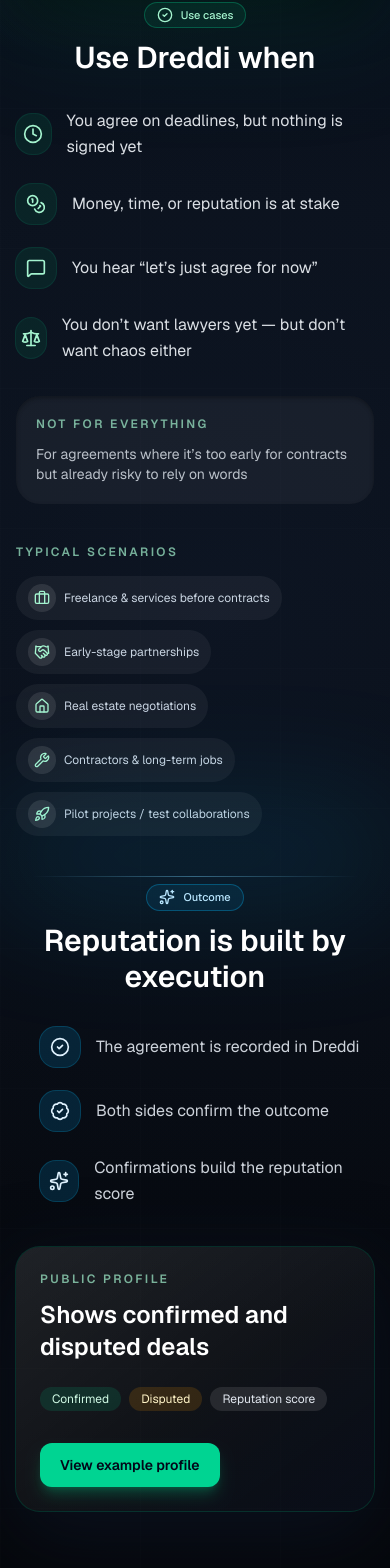
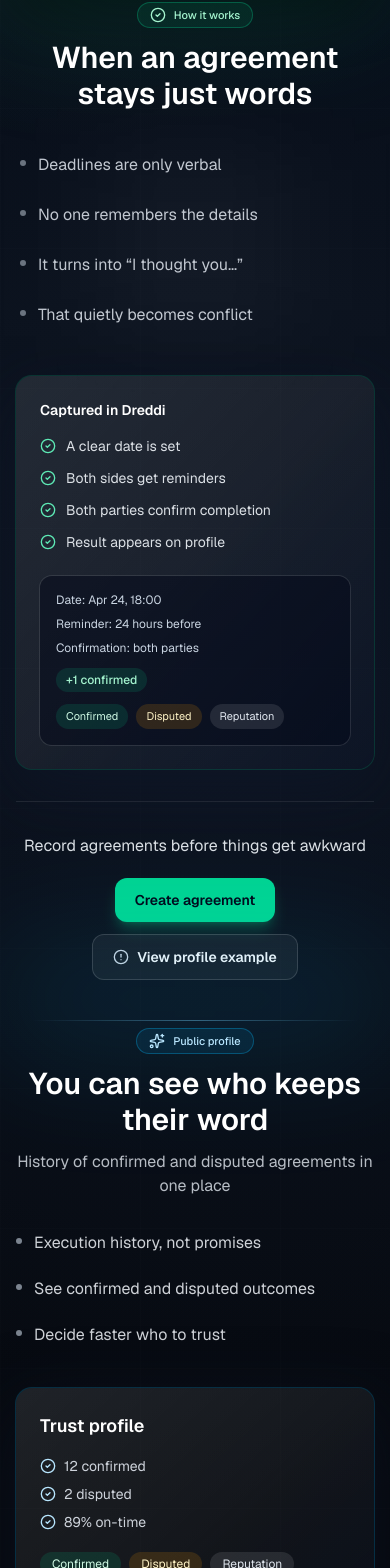
Before and after one commit to wanderwe/dreddi-mvp, a Next.js app: page / in a window 390 px wide. Shown: the part 1229-2797 px from the top of the page. Built offline with nearby package versions, Linux system fonts and the light colour scheme; no server answers.

Commit message:
Redesign landing middle and profile value sections

```diff
--- a/src/app/components/landing/ReputationSection.tsx
+++ b/src/app/components/landing/ReputationSection.tsx
@@ -1,9 +1,7 @@
-import { BadgeCheck, CheckCircle2, Sparkles } from "lucide-react";
+import { CheckCircle2, Sparkles } from "lucide-react";
 import Link from "next/link";
 
 import type { LandingCopy } from "@/lib/landingCopy";
-
-const stepIcons = [CheckCircle2, BadgeCheck, Sparkles];
 
 type ReputationSectionProps = {
   copy: LandingCopy["reputation"];
@@ -28,47 +26,47 @@ export function ReputationSection({ copy, scoreCopy }: ReputationSectionProps) {
             <Sparkles className="h-4 w-4" />
             {copy.label}
           </span>
-          <h2 className="text-3xl font-semibold text-white sm:text-4xl">
-            {copy.title}
-          </h2>
+          <h2 className="text-3xl font-semibold text-white sm:text-4xl">{copy.title}</h2>
+          <p className="max-w-2xl text-base text-slate-200/80 sm:text-lg">{copy.description}</p>
         </div>
 
         <div className="grid gap-10 lg:grid-cols-[0.95fr_1.05fr] lg:items-start">
-          <ol className="relative space-y-6 pl-6 text-base text-slate-200/90 sm:space-y-8 sm:text-lg">
-            {copy.steps.map((item, index) => {
-              const Icon = stepIcons[index] ?? CheckCircle2;
+          <ul className="space-y-5 text-base text-slate-100/85 sm:text-lg">
+            {copy.bullets.map((item) => (
+              <li key={item} className="flex items-start gap-3">
+                <span className="mt-2 h-1.5 w-1.5 rounded-full bg-slate-300/60" aria-hidden />
+                <span className="leading-relaxed">{item}</span>
+              </li>
+            ))}
+          </ul>
 
-              return (
-                <li key={item} className="relative flex items-center gap-4">
-                  <span className="flex h-10 w-10 items-center justify-center rounded-2xl bg-sky-500/15 text-sky-100 ring-1 ring-sky-400/30">
-                    <Icon className="h-5 w-5" />
-                  </span>
-                  <span className="leading-relaxed">{item}</span>
-                </li>
-              );
-            })}
-          </ol>
-
-          <div className="rounded-3xl bg-gradient-to-br from-white/10 via-white/5 to-slate-900/40 p-6 shadow-[0_25px_80px_rgba(15,23,42,0.6)] ring-1 ring-emerald-500/20">
-            <div className="space-y-3">
-              <p className="text-xs font-semibold uppercase tracking-[0.2em] text-emerald-200/70">
-                {copy.outcomeTitle}
-              </p>
-              <h3 className="text-2xl font-semibold text-white">
-                {copy.outcomeDescription}
-              </h3>
+          <div className="rounded-2xl bg-gradient-to-br from-white/10 via-white/[0.06] to-slate-900/45 p-6 shadow-[0_22px_70px_rgba(15,23,42,0.58)] ring-1 ring-sky-400/20">
+            <h3 className="text-lg font-semibold text-white">{copy.profilePreviewTitle}</h3>
+            <div className="mt-4 space-y-2 text-sm text-slate-200/90">
+              {copy.profilePreviewItems.map((item) => (
+                <p key={item} className="flex items-center gap-2">
+                  <CheckCircle2 className="h-4 w-4 text-sky-200" />
+                  {item}
+                </p>
+              ))}
             </div>
 
-            <div className="mt-6 flex flex-wrap gap-2 text-xs text-slate-200/80">
-              <span className="rounded-full bg-emerald-500/15 px-3 py-1 text-emerald-100">
-                {scoreCopy.cards.confirmed}
-              </span>
-              <span className="rounded-full bg-amber-500/15 px-3 py-1 text-amber-100">
-                {scoreCopy.cards.disputed}
-              </span>
-              <span className="rounded-full bg-white/10 px-3 py-1 text-slate-200">
-                {scoreCopy.label}
-              </span>
+            <div className="mt-5 flex flex-wrap gap-2 text-xs text-slate-200/80">
+              {copy.profilePreviewStats.map((item, index) => (
+                <span
+                  key={item}
+                  className={`rounded-full px-3 py-1 ${
+                    index === 0
+                      ? "bg-emerald-500/15 text-emerald-100"
+                      : index === 1
+                        ? "bg-amber-500/15 text-amber-100"
+                        : "bg-white/10 text-slate-200"
+                  }`}
+                >
+                  {item}
+                </span>
+              ))}
+              <span className="rounded-full bg-white/10 px-3 py-1 text-slate-200">{scoreCopy.shortLabel}</span>
             </div>
 
             <Link
--- a/src/app/components/landing/UseCasesSection.tsx
+++ b/src/app/components/landing/UseCasesSection.tsx
@@ -1,20 +1,7 @@
-import {
-  Briefcase,
-  CheckCircle2,
-  Clock,
-  Coins,
-  Handshake,
-  Home,
-  MessageSquare,
-  Rocket,
-  Scale,
-  Wrench,
-} from "lucide-react";
+import { AlertCircle, CheckCircle2 } from "lucide-react";
+import Link from "next/link";
 
 import type { LandingCopy } from "@/lib/landingCopy";
-
-const triggerIcons = [Clock, Coins, MessageSquare, Scale];
-const scenarioIcons = [Briefcase, Handshake, Home, Wrench, Rocket];
 
 type UseCasesSectionProps = {
   copy: LandingCopy["useDreddi"];
@@ -38,60 +25,84 @@ export function UseCasesSection({ copy }: UseCasesSectionProps) {
             <CheckCircle2 className="h-4 w-4" />
             {copy.label}
           </span>
-          <h2 className="text-3xl font-semibold text-white sm:text-4xl">
-            {copy.title}
-          </h2>
+          <h2 className="text-3xl font-semibold text-white sm:text-4xl">{copy.title}</h2>
         </div>
 
-        <div className="grid gap-10 lg:grid-cols-[1.15fr_0.85fr] lg:items-start">
-          <div className="space-y-8">
-            <ul className="mx-auto max-w-xl space-y-6 text-base text-slate-100/90 sm:space-y-8 sm:text-lg">
-              {copy.bullets.map((item, index) => {
-                const Icon = triggerIcons[index] ?? CheckCircle2;
+        <div className="grid gap-10 lg:grid-cols-[1fr_1fr] lg:items-start">
+          <div className="relative px-1 py-2">
+            <div
+              className="pointer-events-none absolute inset-0 bg-gradient-to-r from-transparent via-white/[0.04] to-transparent blur-2xl"
+              aria-hidden
+            />
+            <ul className="relative space-y-6 text-base text-slate-200/85 sm:space-y-7 sm:text-lg">
+              {copy.chaosBullets.map((item) => (
+                <li key={item} className="flex items-start gap-3">
+                  <span className="mt-2 h-1.5 w-1.5 rounded-full bg-slate-300/50" aria-hidden />
+                  <span className="leading-relaxed">{item}</span>
+                </li>
+              ))}
+            </ul>
+          </div>
 
-                return (
-                  <li key={item} className="flex items-center gap-4">
-                    <span className="flex h-10 w-10 items-center justify-center rounded-2xl bg-emerald-500/10 text-emerald-200 ring-1 ring-emerald-500/20">
-                      <Icon className="h-5 w-5" />
-                    </span>
-                    <span className="leading-relaxed">{item}</span>
-                  </li>
-                );
-              })}
+          <div className="rounded-2xl bg-gradient-to-br from-white/10 via-white/[0.06] to-slate-900/50 p-6 shadow-[0_20px_65px_rgba(15,23,42,0.58)] ring-1 ring-emerald-500/20">
+            <p className="text-sm font-semibold text-white">{copy.clarityTitle}</p>
+
+            <ul className="mt-4 space-y-3 text-sm text-slate-100/90 sm:text-base">
+              {copy.clarityBullets.map((item) => (
+                <li key={item} className="flex items-start gap-2.5">
+                  <CheckCircle2 className="mt-0.5 h-4 w-4 shrink-0 text-emerald-300" />
+                  <span>{item}</span>
+                </li>
+              ))}
             </ul>
 
-            <div className="rounded-3xl bg-white/5 p-5 text-sm text-slate-300/90 shadow-inner shadow-black/30">
-              <p className="text-xs font-semibold uppercase tracking-[0.2em] text-emerald-200/70">
-                {copy.noteTitle}
-              </p>
-              <p className="mt-3 text-sm text-slate-200/80">{copy.framing}</p>
-            </div>
-          </div>
-
-          <div className="lg:mt-10">
-            <div className="flex items-center gap-3 text-xs font-semibold uppercase tracking-[0.2em] text-emerald-200/70">
-              {copy.scenariosTitle}
-            </div>
-            <div className="mt-4 flex flex-wrap gap-2.5">
-              {copy.scenarios.map((item, index) => {
-                const Icon = scenarioIcons[index] ?? Briefcase;
-
-                return (
-                  <div
-                    key={item}
-                    className="inline-flex items-center gap-2 rounded-full bg-white/5 px-3 py-2 text-xs text-slate-300"
+            <div className="mt-6 rounded-xl bg-slate-950/45 p-4 ring-1 ring-white/10">
+              <div className="space-y-2 text-xs text-slate-300 sm:text-sm">
+                <div>{copy.previewRows.date}</div>
+                <div>{copy.previewRows.reminder}</div>
+                <div>{copy.previewRows.confirmed}</div>
+              </div>
+              <div className="mt-3 inline-flex rounded-full bg-emerald-500/15 px-2.5 py-1 text-xs font-medium text-emerald-200">
+                {copy.previewRows.plusOne}
+              </div>
+              <div className="mt-3 flex flex-wrap gap-2">
+                {copy.statusTags.map((tag, index) => (
+                  <span
+                    key={tag}
+                    className={`rounded-full px-2.5 py-1 text-[11px] ${
+                      index === 0
+                        ? "bg-emerald-500/15 text-emerald-100"
+                        : index === 1
+                          ? "bg-amber-500/15 text-amber-100"
+                          : "bg-white/10 text-slate-200"
+                    }`}
                   >
-                    <span className="flex h-7 w-7 items-center justify-center rounded-full bg-white/10 text-emerald-200">
-                      <Icon className="h-4 w-4" />
-                    </span>
-                    <span>{item}</span>
-                  </div>
-                );
-              })}
+                    {tag}
+                  </span>
+                ))}
+              </div>
             </div>
           </div>
         </div>
 
+        <div className="space-y-5 border-t border-white/10 pt-8 text-center">
+          <p className="text-base text-slate-100/90 sm:text-lg">{copy.transitionLine}</p>
+          <div className="flex flex-wrap items-center justify-center gap-3">
+            <Link
+              href="/new"
+              className="inline-flex items-center justify-center rounded-xl bg-emerald-400 px-5 py-3 text-sm font-semibold text-slate-950 shadow-lg shadow-emerald-500/30 transition hover:translate-y-[-2px] hover:shadow-emerald-400/50"
+            >
+              {copy.primaryCta}
+            </Link>
+            <Link
+              href="/u"
+              className="inline-flex items-center justify-center rounded-xl border border-white/15 bg-white/5 px-5 py-3 text-sm font-semibold text-slate-100 transition hover:bg-white/10"
+            >
+              <AlertCircle className="mr-2 h-4 w-4 text-slate-300" />
+              {copy.secondaryCta}
+            </Link>
+          </div>
+        </div>
       </div>
     </section>
   );
--- a/src/lib/landingCopy.ts
+++ b/src/lib/landingCopy.ts
@@ -8,18 +8,28 @@ export type LandingCopy = {
   useDreddi: {
     label: string;
     title: string;
-    bullets: string[];
-    scenariosTitle: string;
-    scenarios: string[];
-    noteTitle: string;
-    framing: string;
+    chaosBullets: string[];
+    clarityTitle: string;
+    clarityBullets: string[];
+    previewRows: {
+      date: string;
+      reminder: string;
+      confirmed: string;
+      plusOne: string;
+    };
+    statusTags: string[];
+    transitionLine: string;
+    primaryCta: string;
+    secondaryCta: string;
   };
   reputation: {
     label: string;
     title: string;
-    steps: string[];
-    outcomeTitle: string;
-    outcomeDescription: string;
+    description: string;
+    bullets: string[];
+    profilePreviewTitle: string;
+    profilePreviewItems: string[];
+    profilePreviewStats: string[];
     cta: string;
   };
   cta: {
@@ -85,36 +95,49 @@ export const landingCopy: Record<Locale, LandingCopy> = {
         "Фіксуйте угоди з друзями, партнерами та клієнтами.\nПросто, публічно або приватно — без контрактів, без тиску.\nАле з видимими наслідками для репутації.",
     },
     useDreddi: {
-      label: "Сценарії використання",
-      title: "Коли варто використовувати Dreddi",
-      bullets: [
-        "Ви погодили дедлайни, але нічого не підписано",
-        "На кону гроші, час або репутація",
-        "Ви чуєте «давайте поки просто домовимось»",
-        "Ви ще не хочете юристів — але й хаосу теж",
+      label: "Як це працює",
+      title: "Коли домовленість залишається словами",
+      chaosBullets: [
+        "Дедлайн “на словах”",
+        "Ніхто нічого не пам’ятає",
+        "Починається “я думав ти...”",
+        "Це тихо переростає в конфлікт",
       ],
-      scenariosTitle: "Типові сценарії",
-      scenarios: [
-        "Фріланс і послуги до контрактів",
-        "Партнерства на ранніх етапах",
-        "Переговори з нерухомості",
-        "Підрядники та довгі проєкти",
-        "Пілотні проєкти / тестова співпраця",
+      clarityTitle: "Зафіксовано в Dreddi",
+      clarityBullets: [
+        "Є конкретна дата",
+        "Нагадування приходить обом",
+        "Виконання підтверджують обидві сторони",
+        "Результат видно в профілі",
       ],
-      noteTitle: "Не для всього",
-      framing:
-        "Для домовленостей, де ще рано для контрактів, але вже ризиковано покладатися лише на слова",
+      previewRows: {
+        date: "Дата: 24 квітня, 18:00",
+        reminder: "Нагадування: за 24 години",
+        confirmed: "Підтвердження: обидві сторони",
+        plusOne: "+1 підтверджено",
+      },
+      statusTags: ["Підтверджено", "Оскаржено", "Репутація"],
+      transitionLine: "Фіксуйте домовленості до того, як стане незручно",
+      primaryCta: "Створити домовленість",
+      secondaryCta: "Подивитися приклад профілю",
     },
     reputation: {
-      label: "Результат",
-      title: "Репутація будується виконанням",
-      steps: [
-        "Домовленість фіксується в Dreddi",
-        "Виконання підтверджують обидві сторони",
-        "Підтвердження формують репутаційний бал",
+      label: "Публічний профіль",
+      title: "Ви бачите, хто тримає слово",
+      description:
+        "Історія підтверджених і оскаржених домовленостей — в одному місці",
+      bullets: [
+        "Історія виконання — не обіцянки",
+        "Видно підтверджені та оскаржені результати",
+        "Простіше вирішити — довіряти чи ні",
       ],
-      outcomeTitle: "Публічний профіль",
-      outcomeDescription: "Відображає підтверджені та оскаржені угоди",
+      profilePreviewTitle: "Профіль довіри",
+      profilePreviewItems: [
+        "12 підтверджено",
+        "2 оскаржено",
+        "89% виконано вчасно",
+      ],
+      profilePreviewStats: ["Підтверджено", "Оскаржено", "Репутація"],
       cta: "Переглянути приклад профілю",
     },
     cta: {
@@ -178,36 +201,44 @@ export const landingCopy: Record<Locale, LandingCopy> = {
         "Track deals with friends, partners and clients.\nSimple, public or private — no contracts, no pressure.\nBut with visible consequences for reputation.",
     },
     useDreddi: {
-      label: "Use cases",
-      title: "Use Dreddi when",
-      bullets: [
-        "You agree on deadlines, but nothing is signed yet",
-        "Money, time, or reputation is at stake",
-        "You hear “let’s just agree for now”",
-        "You don’t want lawyers yet — but don’t want chaos either",
+      label: "How it works",
+      title: "When an agreement stays just words",
+      chaosBullets: [
+        "Deadlines are only verbal",
+        "No one remembers the details",
+        "It turns into “I thought you…”",
+        "That quietly becomes conflict",
       ],
-      scenariosTitle: "Typical scenarios",
-      scenarios: [
-        "Freelance & services before contracts",
-        "Early-stage partnerships",
-        "Real estate negotiations",
-        "Contractors & long-term jobs",
-        "Pilot projects / test collaborations",
+      clarityTitle: "Captured in Dreddi",
+      clarityBullets: [
+        "A clear date is set",
+        "Both sides get reminders",
+        "Both parties confirm completion",
+        "Result appears on profile",
       ],
-      noteTitle: "Not for everything",
-      framing:
-        "For agreements where it’s too early for contracts but already risky to rely on words",
+      previewRows: {
+        date: "Date: Apr 24, 18:00",
+        reminder: "Reminder: 24 hours before",
+        confirmed: "Confirmation: both parties",
+        plusOne: "+1 confirmed",
+      },
+      statusTags: ["Confirmed", "Disputed", "Reputation"],
+      transitionLine: "Record agreements before things get awkward",
+      primaryCta: "Create agreement",
+      secondaryCta: "View profile example",
     },
     reputation: {
-      label: "Outcome",
-      title: "Reputation is built by execution",
-      steps: [
-        "The agreement is recorded in Dreddi",
-        "Both sides confirm the outcome",
-        "Confirmations build the reputation score",
+      label: "Public profile",
+      title: "You can see who keeps their word",
+      description: "History of confirmed and disputed agreements in one place",
+      bullets: [
+        "Execution history, not promises",
+        "See confirmed and disputed outcomes",
+        "Decide faster who to trust",
       ],
-      outcomeTitle: "Public profile",
-      outcomeDescription: "Shows confirmed and disputed deals",
+      profilePreviewTitle: "Trust profile",
+      profilePreviewItems: ["12 confirmed", "2 disputed", "89% on-time"],
+      profilePreviewStats: ["Confirmed", "Disputed", "Reputation"],
       cta: "View example profile",
     },
     cta: {
```
